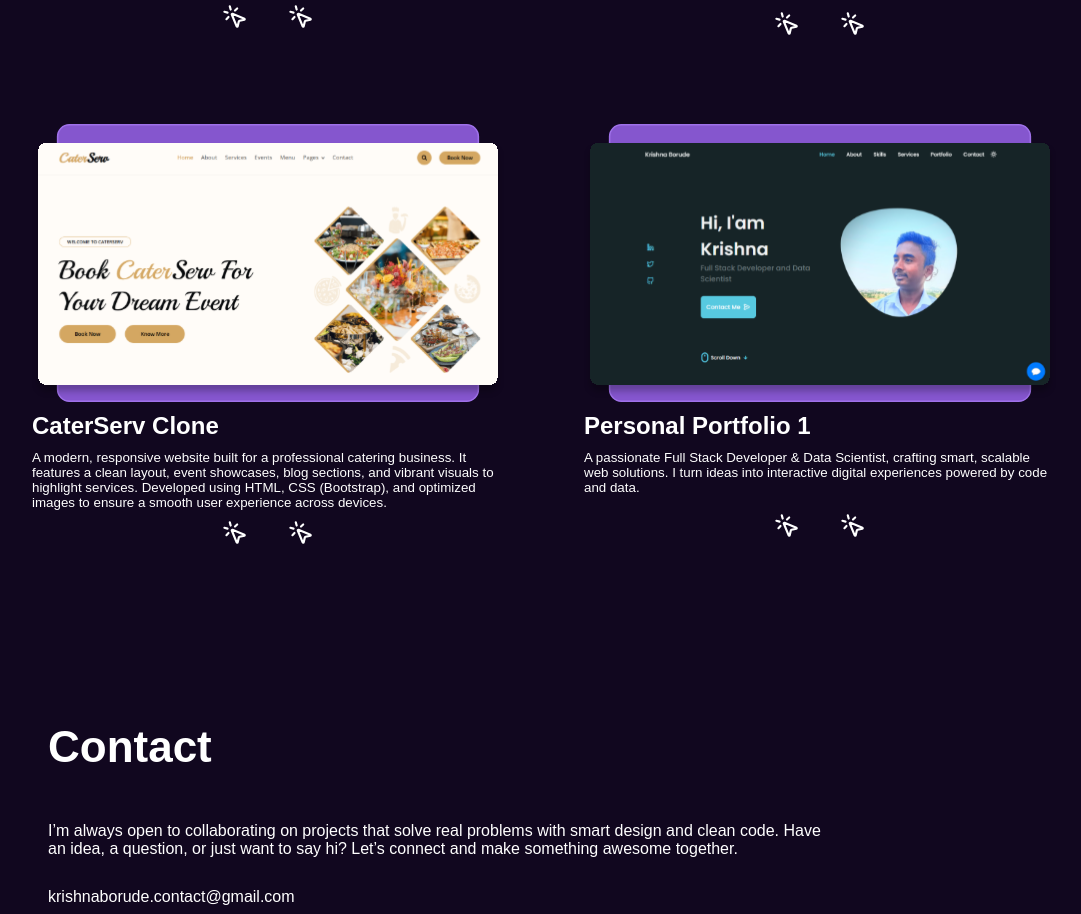
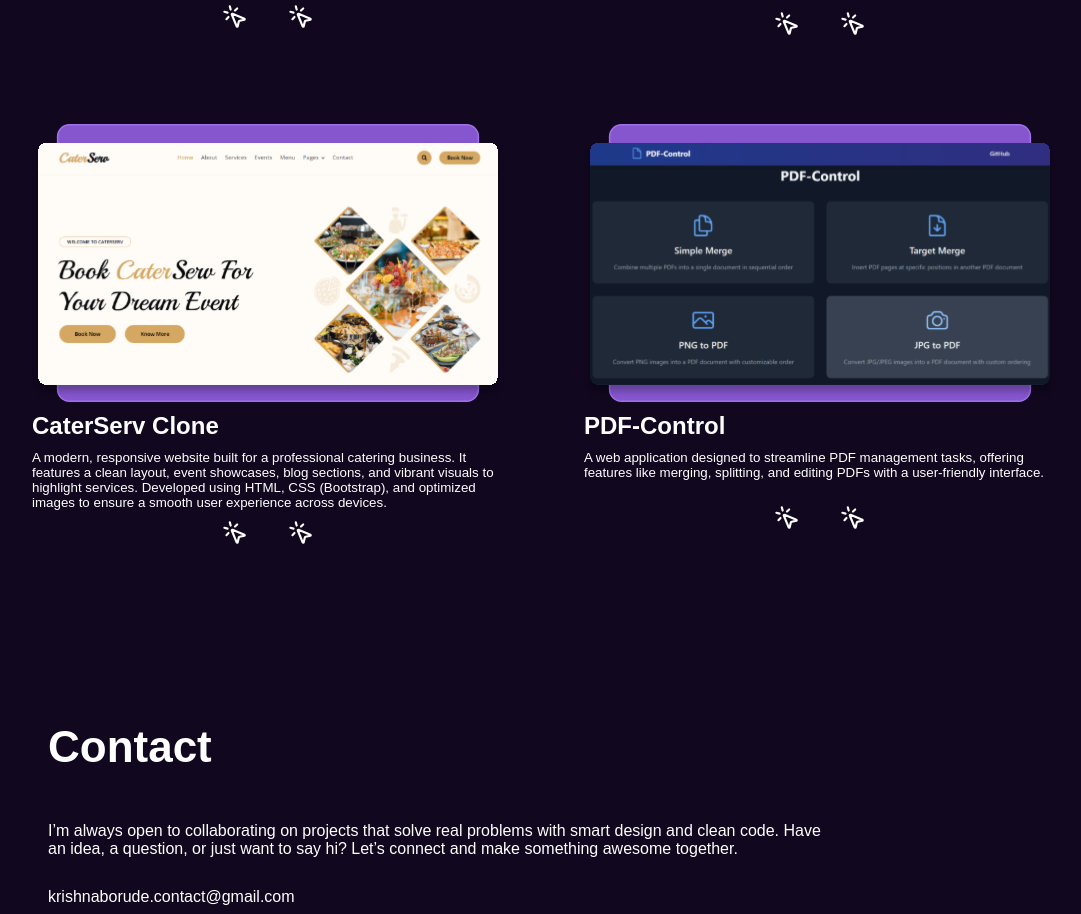
Before and after one commit to krishnaborude/My-protfolio-2, a React (Vite) app: page / in a window 1280 px wide. Shown: the part 3570-4484 px from the top of the page, without its empty margins (96-1177 px from the left). Built offline with nearby package versions, Linux system fonts and the light colour scheme; a web font is replaced by a local one.

Commit message:
add one more project

```diff
--- a/src/data/data.js
+++ b/src/data/data.js
@@ -73,6 +73,7 @@ import project2 from '../assets/project2.svg';
 import project3 from '../assets/project3.svg';
 import project4 from '../assets/project4.svg';
 import project5 from '../assets/project5.svg';
+import project6 from '../assets/project6.svg';
 export const projectsData = [
     {
         id:1,
@@ -116,10 +117,10 @@ export const projectsData = [
     },
     {
         id:6,
-        img:project4,
-        name:'Personal Portfolio 1',
-        des:'A passionate Full Stack Developer & Data Scientist, crafting smart, scalable web solutions. I turn ideas into interactive digital experiences powered by code and data.',
-        prokectlink:'https://my-portfolio-v1-wine.vercel.app/',
-        githublink:'https://github.com/krishnaborude/My-Portfolio'
+        img:project6,
+        name:'PDF-Control',
+        des:'A web application designed to streamline PDF management tasks, offering features like merging, splitting, and editing PDFs with a user-friendly interface.',
+        prokectlink:'https://pdf-control.vercel.app/',
+        githublink:'https://github.com/krishnaborude/PDF-Control'
     }
 ]
```
Also changed, not shown: src/assets/project6.svg (added).
